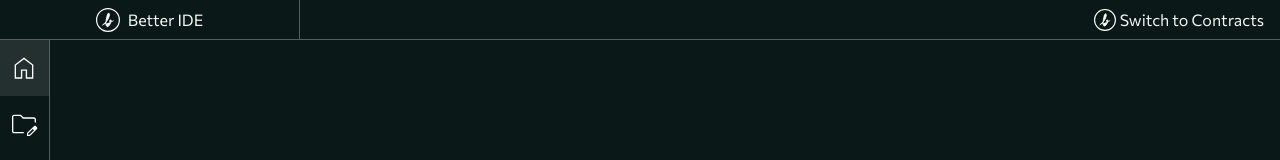
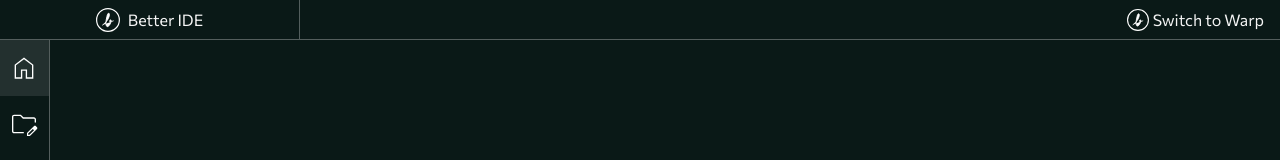
Before and after one commit to betteridea-dev/ide, a React (Vite) app in the folder app/: page / in a window 1280 px wide. Shown: the top 160 px of the page. Built offline with nearby package versions, Linux system fonts and the light colour scheme.

Commit message:
text change to warp

```diff
--- a/app/src/ide.tsx
+++ b/app/src/ide.tsx
@@ -232,7 +232,7 @@ export default function IDE() {
             <div className="ml-auto flex justify-center items-center px-3">
                 {aosView ? <button className="p-1 flex items-center gap-1" onClick={() => setAosView(false)}>
                     <img src={bideLogo} width={22} />
-                    Switch to Contracts
+                    Switch to Warp
                 </button> :
                     <button className="p-1 flex items-center gap-1" onClick={() => setAosView(true)}>
                         <img src={menuicons.arglyph} width={22} />
```
